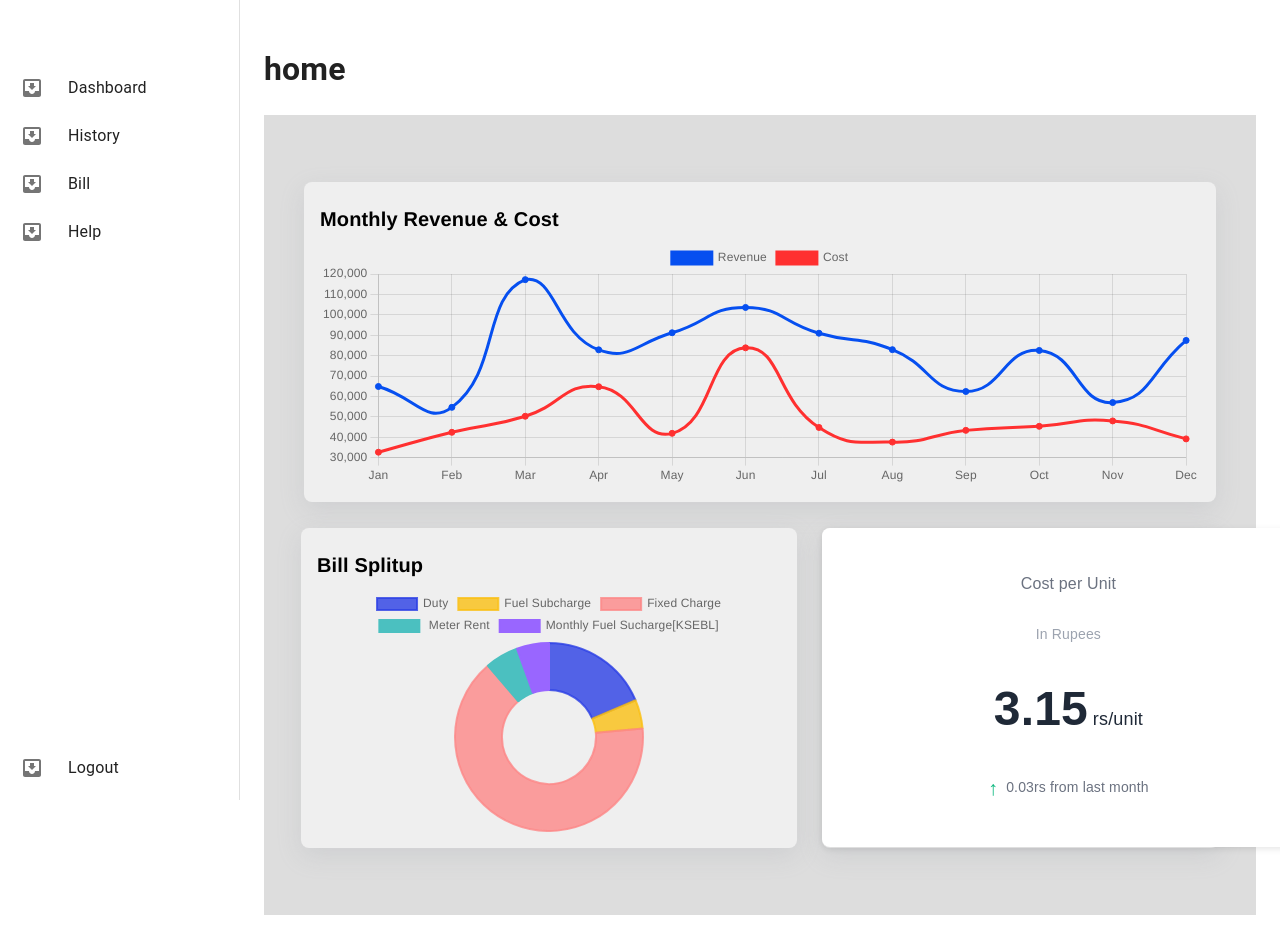
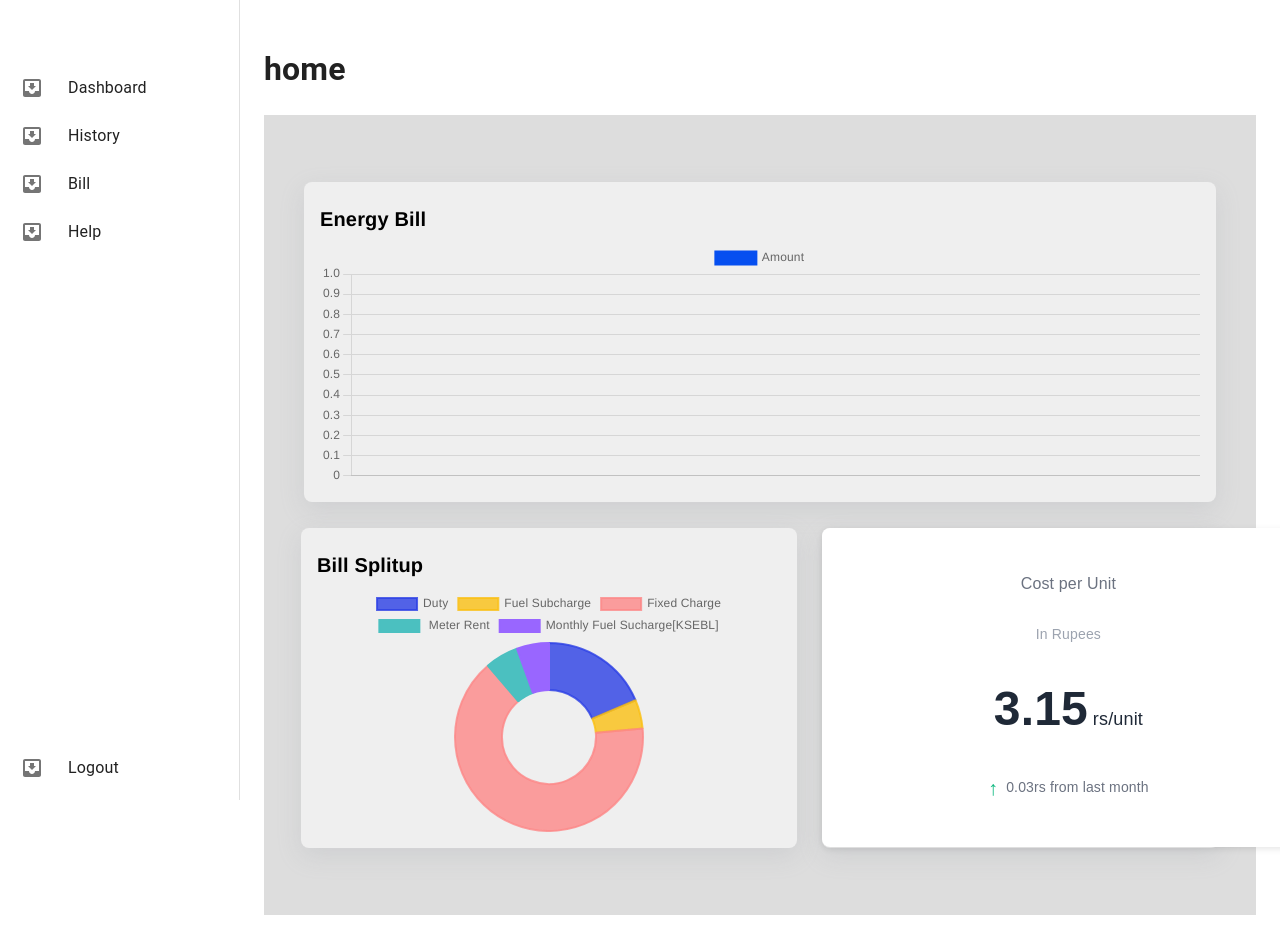
Before and after one commit to SnehaSrinivasan0612/AMR, a React (Vite) app in the folder frontend/: page /dashboard in a window 1280 px wide. Shown: the top 939 px of the page. Built offline with nearby package versions, Linux system fonts and the light colour scheme.

Commit message:
Added multiple users,authentication,line chart

```diff
--- a/frontend/src/components/BillSplit.jsx
+++ b/frontend/src/components/BillSplit.jsx
@@ -40,7 +40,6 @@ export default function BillSplit() {
   }
 
   const totalAmount = calculateTotalAmount(billDetails);
-  // const totalAmount = "538.00";
 
   return (
     <Box sx={{ padding: 2, maxWidth: "800px", margin: "auto" }}>
--- a/frontend/src/components/Mycharts.jsx
+++ b/frontend/src/components/Mycharts.jsx
@@ -1,11 +1,11 @@
 import React from "react";
 import { Chart as ChartJS, defaults } from "chart.js/auto";
 import { Bar, Doughnut, Line } from "react-chartjs-2";
-import TrendingUpIcon from '@mui/icons-material/TrendingUp';
+// import TrendingUpIcon from '@mui/icons-material/TrendingUp';
 import "../assets/mycharts.css";
 import "../assets/kpicard.css"
-
-import revenueData from "../data/revenueData.json";
+import { useUserStore } from "../store/user.js";
+import getMonthlyData from "../data/LineChartDataSetter.js";
 import sourceData from "../data/sourceData.json";
 
 defaults.maintainAspectRatio = false;
@@ -17,25 +17,26 @@ defaults.plugins.title.font.size = 20;
 defaults.plugins.title.color = "black";
 
 export const Mycharts = () => {
+  const values = useUserStore((state) => state.values); // Retrieve values from the Zustand store
+  console.log(values);
+  const monthlyData = getMonthlyData(values);
+  console.log('my charts : ',monthlyData)
+  const labelsArr = monthlyData.map((data) => data.label);
+  const amountArr = monthlyData.map((data) => data.amount);
+  console.log(labelsArr, amountArr);
   return (
     <div className="Mycharts">
       <div className="dataCard revenueCard">
         <Line
           data={{
-            labels: revenueData.map((data) => data.label),
+            labels: labelsArr,
             datasets: [
               {
-                label: "Revenue",
-                data: revenueData.map((data) => data.revenue),
+                label: "Amount",
+                data: amountArr,
                 backgroundColor: "#064FF0",
                 borderColor: "#064FF0",
-              },
-              {
-                label: "Cost",
-                data: revenueData.map((data) => data.cost),
-                backgroundColor: "#FF3030",
-                borderColor: "#FF3030",
-              },
+              }
             ],
           }}
           options={{
@@ -46,7 +47,7 @@ export const Mycharts = () => {
             },
             plugins: {
               title: {
-                text: "Monthly Revenue & Cost",
+                text: "Energy Bill",
               },
             },
           }}
@@ -101,30 +102,6 @@ export const Mycharts = () => {
               <p className="card-trend-text">0.03rs from last month</p>
             </div>
           </div>
-          {/* <Bar
-              data={{
-                labels: sourceData.map((data) => data.label),
-                datasets: [
-                  {
-                    label: "Count",
-                    data: sourceData.map((data) => data.value),
-                    backgroundColor: [
-                      "rgba(43, 63, 229, 0.8)",
-                      "rgba(250, 192, 19, 0.8)",
-                      "rgba(253, 135, 135, 0.8)",
-                    ],
-                    borderRadius: 5,
-                  },
-                ],
-              }}
-              options={{
-                plugins: {
-                  title: {
-                    text: "Revenue Source",
-                  },
-                },
-              }}
-            /> */}
       </div>
     </div>
   );
--- /dev/null
+++ b/frontend/src/data/LineChartDataSetter.js
@@ -0,0 +1,26 @@
+// import { useUserStore } from '../store/user.js';
+
+const getMonthlyData = (values) => {
+    const monthLabels = ["Jan", "Feb", "Mar", "Apr", "May", "Jun", "Jul", "Aug", "Sep", "Oct", "Nov", "Dec"];
+
+    // Aggregate the amounts for each month
+    return values.reduce((acc, row) => {
+        const datePart = row.date.split(" ")[0]; // Extract the date part (before the time)
+        const [day, month] = datePart.split("/"); // Split date to get the month
+        const monthIndex = parseInt(month, 10) - 1; // Convert month to zero-based index
+        const label = monthLabels[monthIndex]; // Get month label
+
+        const amount = parseFloat(row.amount); // Parse amount as a number
+
+        // Find or create the month object in the accumulator
+        const monthEntry = acc.find(item => item.label === label);
+        if (monthEntry) {
+            monthEntry.amount += isNaN(amount) ? 0 : amount; // Accumulate amount
+        } else {
+            acc.push({ label, amount: isNaN(amount) ? 0 : amount }); // Add new entry for the month
+        }
+        return acc;
+    }, []);
+};
+
+export default getMonthlyData;
--- a/frontend/src/data/revenueData.json
+++ /dev/null
@@ -1,62 +0,0 @@
-[
-    {
-      "label": "Jan",
-      "revenue": 64854,
-      "cost": 32652
-    },
-    {
-      "label": "Feb",
-      "revenue": 54628,
-      "cost": 42393
-    },
-    {
-      "label": "Mar",
-      "revenue": 117238,
-      "cost": 50262
-    },
-    {
-      "label": "Apr",
-      "revenue": 82830,
-      "cost": 64731
-    },
-    {
-      "label": "May",
-      "revenue": 91208,
-      "cost": 41893
-    },
-    {
-      "label": "Jun",
-      "revenue": 103609,
-      "cost": 83809
-    },
-    {
-      "label": "Jul",
-      "revenue": 90974,
-      "cost": 44772
-    },
-    {
-      "label": "Aug",
-      "revenue": 82919,
-      "cost": 37590
-    },
-    {
-      "label": "Sep",
-      "revenue": 62407,
-      "cost": 43349
-    },
-    {
-      "label": "Oct",
-      "revenue": 82528,
-      "cost": 45324
-    },
-    {
-      "label": "Nov",
-      "revenue": 56979,
-      "cost": 47978
-    },
-    {
-      "label": "Dec",
-      "revenue": 87436,
-      "cost": 39175
-    }
-  ]
--- a/frontend/src/pages/Login.jsx
+++ b/frontend/src/pages/Login.jsx
@@ -51,32 +51,24 @@ export default function Login() {
             id: username,
             password: password
         }
-        await fetch('/api/login', {
+        const response = await fetch('/api/login', {
             method: 'POST',
             headers: { 'Content-Type': 'application/json' },
             body: JSON.stringify(data)
-        }).then(result => {
-            return result.json()
-        }).then(result => {
-            console.log(JSON.parse(result.values))
-            const spreadsheetData = JSON.parse(result.values);
-            const objectsArray = convertArrayToObjects(spreadsheetData)
-            //////////////////////////////////////////////////////////////
-            // const keys = spreadsheetData[0]; // First row contains the keys
-            // const objectsArray = spreadsheetData.slice(1).map(row => {
-            //     const obj = {};
-            //     row.forEach((value, index) => {
-            //         obj[keys[index]] = value; // Assign value to the respective key
-            //     });
-            //     return obj;
-            // });
-
-            console.log(objectsArray);
-            //////////////////////////////////////////////////////////////////
-            setSpreadsheetData(objectsArray)
-            navigate('/dashboard')
         })
-
+        if (!response.ok) {
+            const errorData = await response.json(); // Parse the error message
+            // throw new Error(errorData.message || 'Failed to login');
+            alert(errorData.message || 'Invalid login details. Please try again.');
+            return;
+        }
+        const result = await response.json()
+        console.log(JSON.parse(result.values))
+        const spreadsheetData = JSON.parse(result.values);
+        const objectsArray = convertArrayToObjects(spreadsheetData)
+        console.log(objectsArray);
+        setSpreadsheetData(objectsArray)
+        navigate('/dashboard')
     }
 
   return (
```
Also changed, not shown: 2 other files (tests, documents, lock files or other folders).
